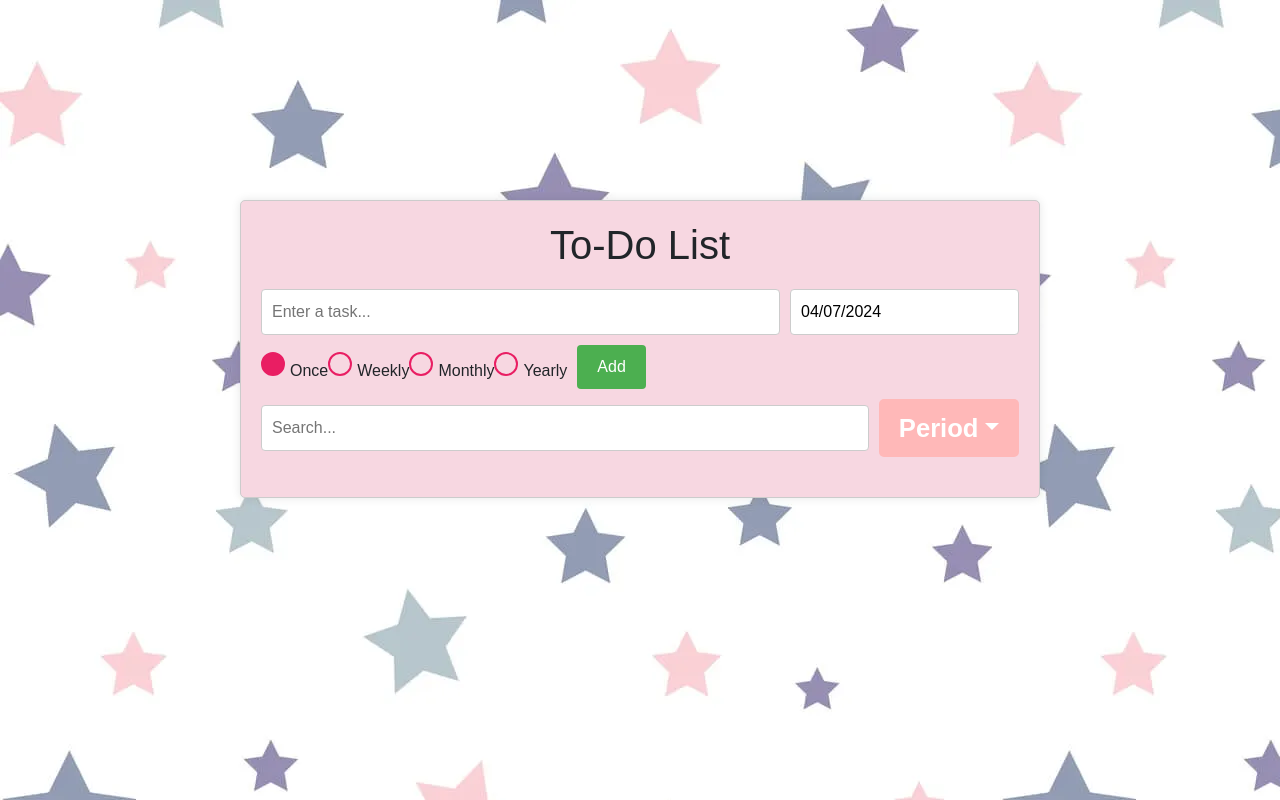
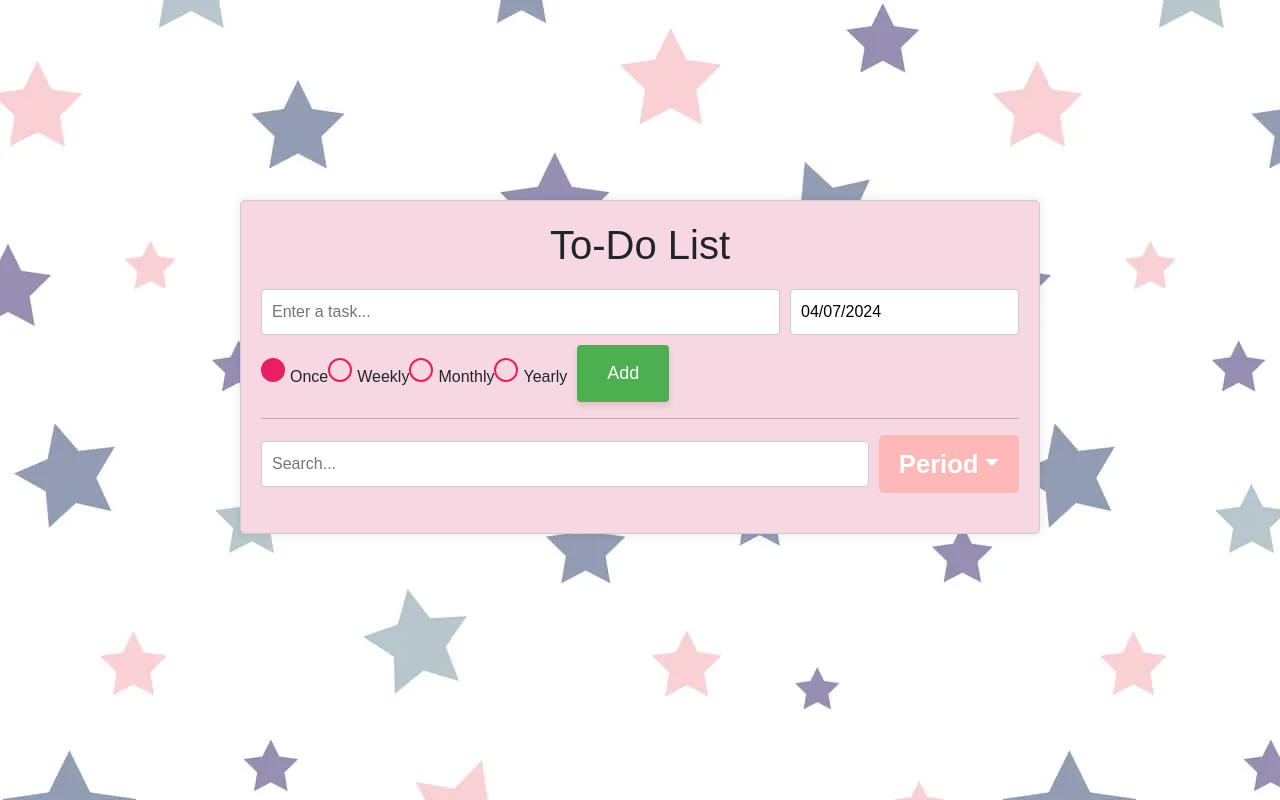
Before and after one commit to iremwacar/React-TodoList, a React (Vite) app: page / in a window 1280 px wide. Built offline with nearby package versions, Linux system fonts and the light colour scheme.

Commit message:
css2 commit

```diff
--- a/src/componenets/Contacts/List/index.jsx
+++ b/src/componenets/Contacts/List/index.jsx
@@ -169,6 +169,7 @@ function List() {
           Add
         </button>
       </div>
+      <hr></hr>
       <div>
         <input
           type="text"
--- a/src/index.css
+++ b/src/index.css
@@ -1,6 +1,7 @@
-body{
-    background-image: url('./assets/backgraund.webp') ;
+body {
+  background-image: url('./assets/backgraund.webp');
 }
+
 .to-do-list {
   font-family: Arial, sans-serif;
   width: 75%;
@@ -36,18 +37,22 @@ body{
 }
 
 .to-do-list .add-button {
-  padding: 10px 20px;
-  font-size: 16px;
+  padding: 15px 30px;
+  font-size: 18px;
   background-color: #4caf50;
   color: white;
   border: none;
   border-radius: 4px;
   cursor: pointer;
+  transition: background-color 0.3s, transform 0.3s;
+  box-shadow: 0 4px 6px rgba(0, 0, 0, 0.1);
 }
 
 .to-do-list .add-button:hover {
   background-color: #45a049;
+  transform: scale(1.05);
 }
+
 
 .to-do-list .task-list {
   list-style-type: none;
@@ -64,6 +69,7 @@ body{
   background-color: #f9f9f9;
   border: 1px solid #eee;
   border-radius: 4px;
+  position: relative; /* Görev silme, yukarı ve aşağı butonlarını hizalamak için */
 }
 
 .to-do-list .task-list li .text {
@@ -82,6 +88,8 @@ body{
   background-color: transparent;
   border: none;
   cursor: pointer;
+  padding: 5px;
+  margin-left: 5px;
 }
 
 .to-do-list .task-list li .delete-button:hover,
@@ -146,17 +154,8 @@ body{
 .dropdown-item:hover {
   background-color: #dfe6e9;
 }
-.task-passed {
-  opacity: 0.6; /* Opacity ayarı ile sonuk renk */
-  color: #888; /* Opsiyonel olarak yazı rengi değiştirilebilir */
-}
 
 /* Checkbox stilini kaldır ve yerine stilize edilmiş tik işareti ekle */
-.to-do-list input[type="checkbox"] {
-  position: absolute; /* Checkbox'u gizlemek için */
-  opacity: 0; /* Checkbox'u gizlemek için */
-}
-
 .to-do-list .custom-checkbox {
   position: relative;
   display: inline-block;
@@ -165,6 +164,11 @@ body{
   border: 2px solid #ccc; /* Checkbox kenarlığı */
   border-radius: 3px; /* Checkbox köşeleri */
   cursor: pointer;
+}
+
+.to-do-list .custom-checkbox input[type="checkbox"] {
+  position: absolute; /* Checkbox'u gizlemek için */
+  opacity: 0; /* Checkbox'u gizlemek için */
 }
 
 .to-do-list .custom-checkbox .checkmark {
@@ -180,3 +184,8 @@ body{
   color: #4caf50; /* Tik işareti rengi */
   font-size: 16px; /* Tik işareti boyutu */
 }
+
+.to-do-list .task-list li.task-passed {
+  opacity: 0.6; /* Görev tamamlandığında soluk yeşil yapmak için */
+  color: #888; /* Opsiyonel olarak yazı rengini değiştirebilirsiniz */
+}
```
